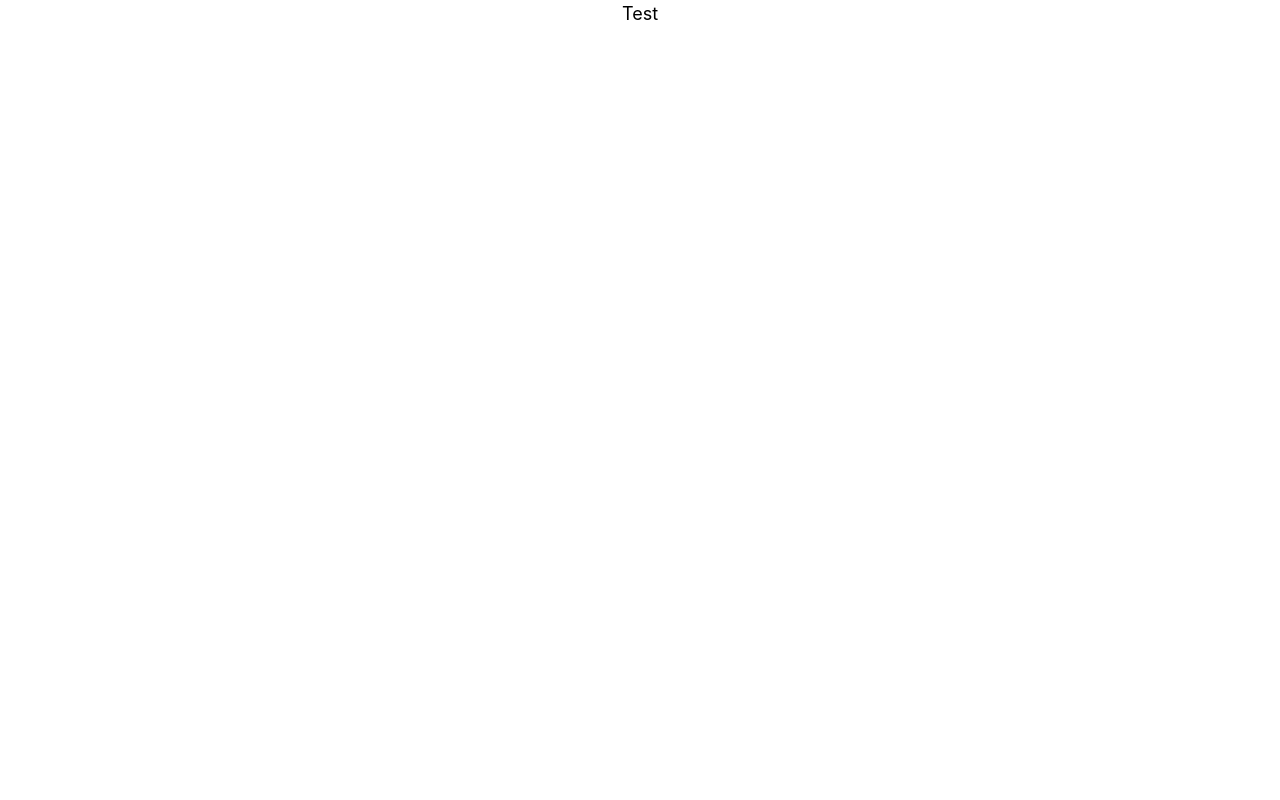
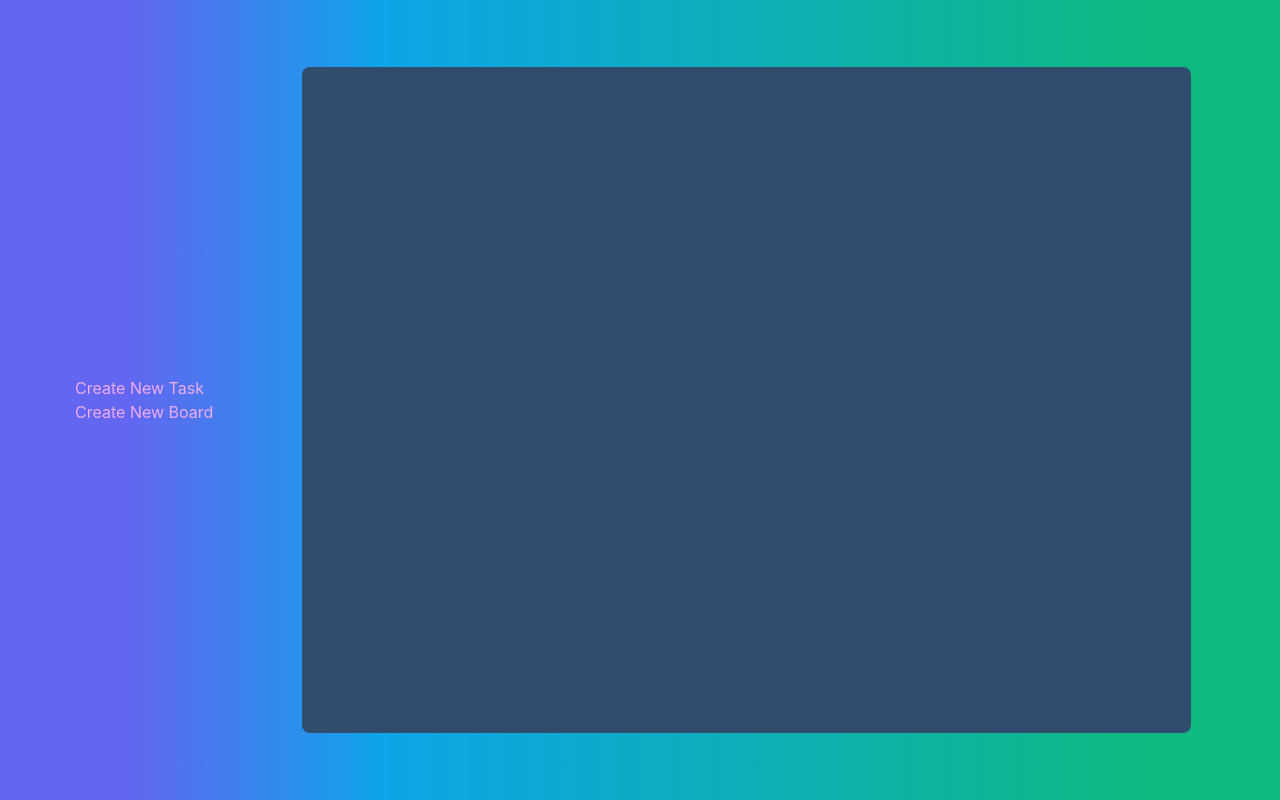
Before and after one commit to benamiller/task-manager-frontend, a React (Create React App) app: page / in a window 1280 px wide. Built offline with nearby package versions, Linux system fonts and the light colour scheme.

Commit message:
Adds main canvas area

```diff
--- a/src/App.js
+++ b/src/App.js
@@ -1,7 +1,12 @@
 import "./App.css";
+import Canvas from "./components/Canvas.jsx";
 
 function App() {
-  return <h1 className="text-lg text-center text-black">Test</h1>;
+  return (
+    <>
+      <Canvas />
+    </>
+  );
 }
 
 export default App;
--- /dev/null
+++ b/src/components/Canvas.jsx
@@ -0,0 +1,17 @@
+const Canvas = () => {
+  return (
+    <div className="bg-gradient-to-r from-indigo-500 from-10% via-sky-500 via-30% to-emerald-500 to-90% text-fuchsia-300 w-screen h-screen flex flex-wrap md:flex-nowrap justify-center items-center">
+      <div className="h-1/12 flex justify-end items-center md:w-1/6">
+        <ul>
+          <li>Create New Task</li>
+          <li>Create New Board</li>
+        </ul>
+      </div>
+      <main className="flex justify-center items-center h-5/6 w-5/6 md:w-5/6">
+        <div className="bg-primary-500 w-5/6 h-full rounded-lg"></div>
+      </main>
+    </div>
+  );
+};
+
+export default Canvas;
--- a/tailwind.config.js
+++ b/tailwind.config.js
@@ -2,7 +2,17 @@
 module.exports = {
   content: ["./src/**/*.{html,js,jsx}"],
   theme: {
-    extend: {},
+    extend: {
+      colors: {
+        primary: {
+          100: "#82A0BC",
+          500: "#304D6D",
+        },
+        accent: {
+          700: "#4C0827",
+        },
+      },
+    },
   },
   plugins: [],
 };
```
